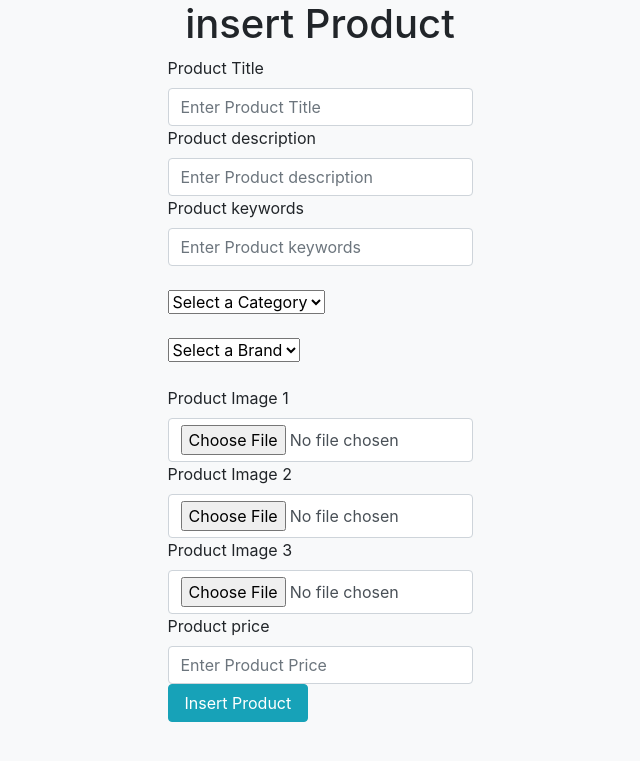
After one commit to ramal071/e-commerce-website, a PHP site: page /admin_area/insert_product.php in a window 1280 px wide. The commit adds this page. Shown: the top 761 px of the page, without its empty margins (320-960 px from the left). Run offline with PHP 8.4, Linux system fonts and the light colour scheme; data that the repository does not hold is empty.

Commit message:
Add product

```diff
--- /dev/null
+++ b/admin_area/insert_product.php
@@ -0,0 +1,152 @@
+<?php
+include('../includes/connect.php');
+if(isset($_POST['insert_product'])){
+
+    $product_title=$_POST['product_title'];
+    $description=$_POST['description'];
+    $product_keywords=$_POST['product_keywords'];
+    $product_category=$_POST['product_categories'];
+    $product_brands=$_POST['product_brands'];
+    $product_price=$_POST['product_price'];
+    $product_status='true';
+
+    // accessing images
+    $product_image1=$_FILES['product_image1']['name'];
+    $product_image2=$_FILES['product_image2']['name'];
+    $product_image3=$_FILES['product_image3']['name'];
+
+    // access image temp name
+    $temp_image1=$_FILES['product_image1']['tmp_name'];
+    $temp_image2=$_FILES['product_image2']['tmp_name'];
+    $temp_image3=$_FILES['product_image3']['tmp_name'];
+
+    // check empty condition
+    if($product_title=='' or $description=='' or $product_keywords=='' or
+    $product_category=='' or $product_brands=='' or $product_price=='' or
+    $product_image1=='' or $product_image2=='' or $product_image3==''){
+        echo "<script>alert('Please fill all field')</script>";
+        exit();
+    }else{
+        move_uploaded_file($temp_image1,"./product_images/$product_image1");
+        move_uploaded_file($temp_image2,"./product_images/$product_image2");
+        move_uploaded_file($temp_image3,"./product_images/$product_image3");
+    }
+
+    //insert query
+    $insert_products="INSERT INTO `products` (product_title,product_description
+    ,product_keywords,category_id,brand_id,product_image1,
+    product_image2,product_image3,product_price,date,status) VALUES
+    ('$product_title','$description','$product_keywords','$product_category',
+   '$product_brands','$product_image1','$product_image2','$product_image3',
+   '$product_price',NOW(),'$product_status')";
+
+   $result_query=mysqli_query($con,$insert_products);
+   if($result_query){
+    echo "<script>alert('Successfully insert product')</script>";
+   }
+}
+?>
+
+<!DOCTYPE html>
+<html lang="en">
+<head>
+    <meta charset="UTF-8">
+    <meta name="viewport" content="width=device-width, initial-scale=1.0">
+    <title>Insert Product - Admin </title>
+
+<!-- boostrap js link -->
+<link rel="stylesheet" href="https://cdn.jsdelivr.net/npm/bootstrap@4.0.0/dist/css/bootstrap.min.css" integrity="sha384-Gn5384xqQ1aoWXA+058RXPxPg6fy4IWvTNh0E263XmFcJlSAwiGgFAW/dAiS6JXm" crossorigin="anonymous">
+
+<!-- font awesome link -->
+<link rel="stylesheet" href="https://cdnjs.cloudflare.com/ajax/libs/font-awesome/6.5.1/css/all.min.css" integrity="sha512-DTOQO9RWCH3ppGqcWaEA1BIZOC6xxalwEsw9c2QQeAIftl+Vegovlnee1c9QX4TctnWMn13TZye+giMm8e2LwA==" crossorigin="anonymous" referrerpolicy="no-referrer" />
+
+<!-- CSS -->
+<link rel="stylesheet" href="../style.css">
+</head>
+<body class="bg-light">
+    <div class="container mt-3 w-50 m-auto">
+        <h1 class="text-center">insert Product</h1>
+        <form action="" method="post" enctype="multipart/form-data">
+
+            <!-- title -->
+            <div class="form-outline mb-4 w-50 m-auto">
+                <label for="product_title" class="form-lable">Product Title</label>
+                <input type="text" name="product_title" id="product_title" class="form-control" placeholder="Enter Product Title" autocomplete="off" required="required">
+            </div>
+
+            <!-- description -->
+            <div class="form-outline mb-4 w-50 m-auto">
+                <label for="description" class="form-lable">Product description</label>
+                <input type="text" name="description" id="description" class="form-control" placeholder="Enter Product description" autocomplete="off" required="required">
+            </div>
+
+            <!-- keywords -->
+            <div class="form-outline mb-4 w-50 m-auto">
+                <label for="product_keywords" class="form-lable">Product keywords</label>
+                <input type="text" name="product_keywords" id="product_keywords" class="form-control" placeholder="Enter Product keywords" autocomplete="off" required="required">
+            </div> <br>
+
+            <!-- categories -->
+            <div class="form-outline mb-4 w-50 m-auto">
+                <select name="product_categories" id="" class="product_categories">
+                    <option value="">Select a Category</option>
+                    <?php
+                    $select_query="SELECT * FROM `categories`";
+                    $result_query=mysqli_query($con,$select_query);
+                    while($row=mysqli_fetch_assoc($result_query)){
+                        $category_title=$row['category_title'];
+                        $category_id=$row['category_id'];
+                        echo "<option value='$category_id'>$category_title</option>";
+                    }
+                    ?>
+                </select>
+            </div> <br>
+
+            <!-- brands -->
+            <div class="form-outline mb-4 w-50 m-auto">
+                <select name="product_brands" id="" class="form-select">
+                    <option value="">Select a Brand</option>
+                    <?php
+                    $select_query="SELECT * FROM `brands`";
+                    $result_query=mysqli_query($con,$select_query);
+                    while($row=mysqli_fetch_assoc($result_query)){
+                        $brand_title=$row['brand_title'];
+                        $brand_id=$row['brand_id'];
+                        echo "<option value='$brand_id'>$brand_title</option>";
+                    }
+                    ?>
+                </select>
+            </div> <br>
+
+            <!-- image 1 -->
+            <div class="form-outline mb-4 w-50 m-auto">
+                <label for="product_image1" class="form-lable">Product Image 1</label>
+                <input type="file" name="product_image1" id="product_image1" class="form-control" required="required">
+            </div>
+
+            <!-- image 2 -->
+            <div class="form-outline mb-4 w-50 m-auto">
+                <label for="product_image2" class="form-lable">Product Image 2</label>
+                <input type="file" name="product_image2" id="product_image2" class="form-control" required="required">
+            </div>
+
+            <!-- image 3 -->
+            <div class="form-outline mb-4 w-50 m-auto">
+                <label for="product_image3" class="form-lable">Product Image 3</label>
+                <input type="file" name="product_image3" id="product_image3" class="form-control" required="required">
+            </div>
+
+            <!-- price -->
+            <div class="form-outline mb-4 w-50 m-auto">
+                <label for="product_price" class="form-lable">Product price</label>
+                <input type="text" name="product_price" id="product_price" class="form-control" placeholder="Enter Product Price" autocomplete="off" required="required">
+            </div>
+
+            <!-- submit -->
+            <div class="form-outline mb-4 w-50 m-auto">
+                <input type="submit" name="insert_product" class="btn btn-info mb-3 px-3" value="Insert Product">
+            </div>
+        </form>
+    </div>
+</body>
+</html>
```
Also changed, not shown: admin_area/index.php (+5 -5 lines), admin_area/insert_brands.php (+33 -6 lines), admin_area/insert_categories.php (+41 -0 lines), index.php (+37 -30 lines), admin_area/product_images/banana.png (added), admin_area/product_images/logo.png (added), admin_area/product_images/mango.avif (added), images/banana.png (added), images/mango.avif (added).
